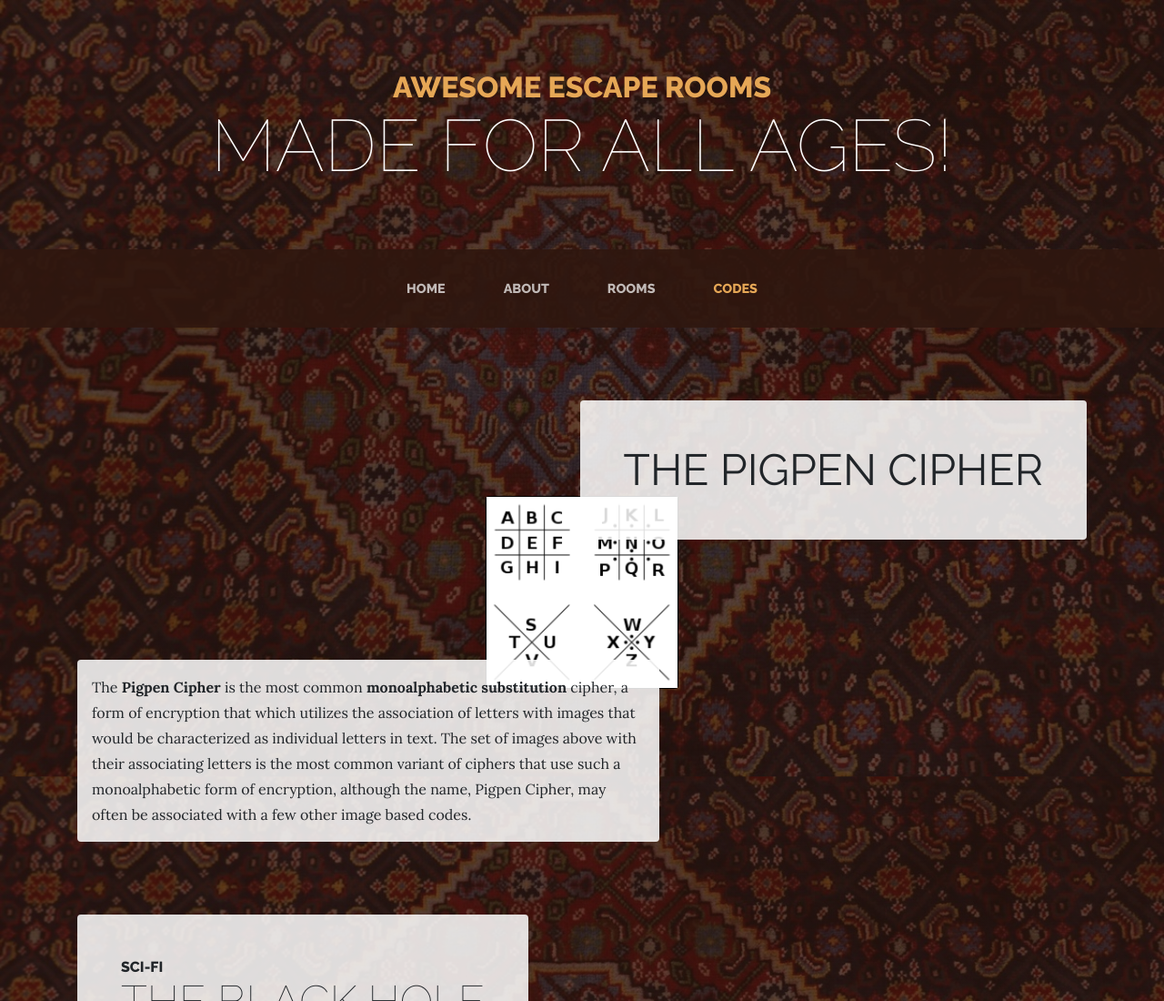
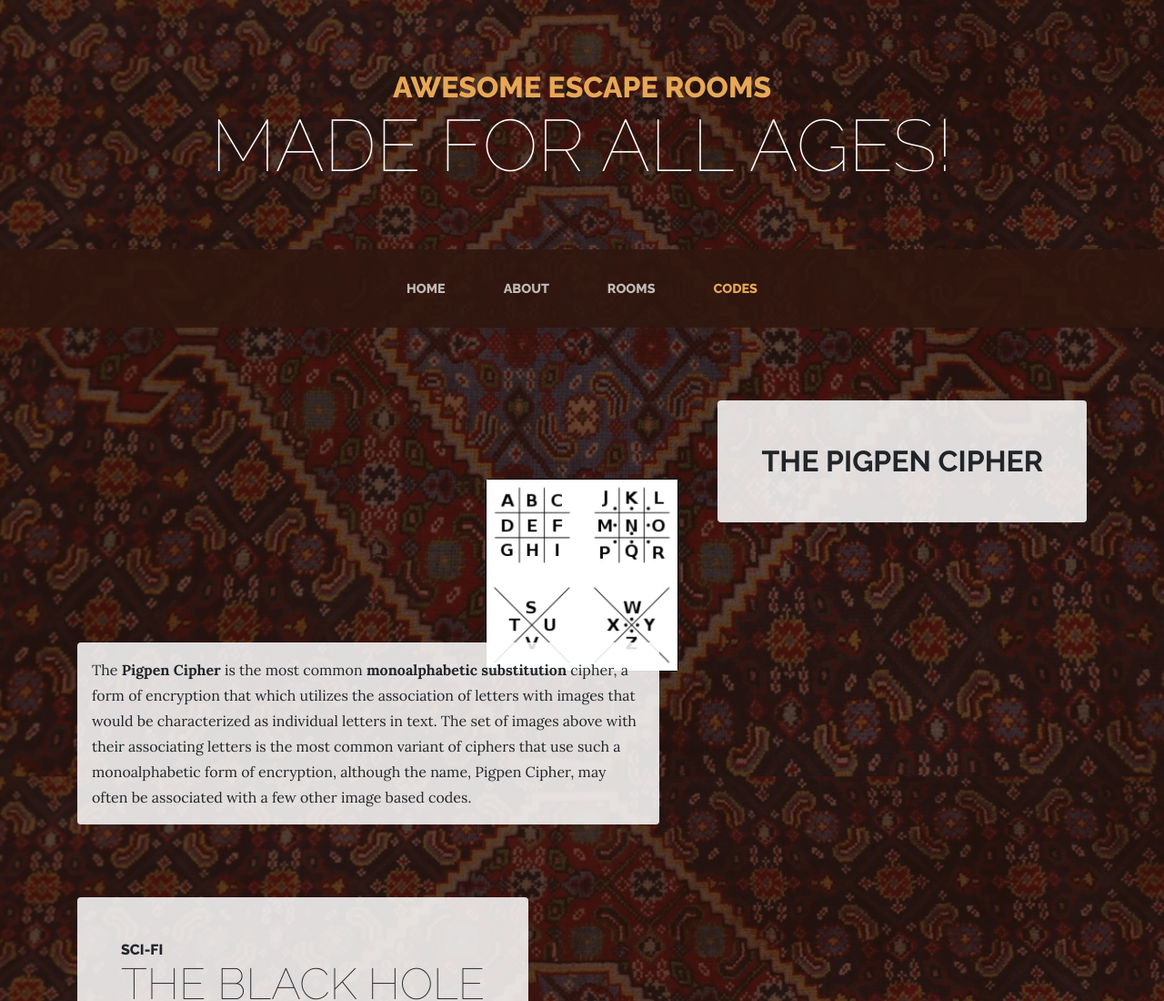
Before and after one commit to RadiantCheddar/websitedesign, a plain HTML site: page codes.html in a window 1280 px wide. Shown: the top 1100 px of the page at 91% size. Drawn offline with nearby package versions, Linux system fonts and the light colour scheme.

Commit message:
Update codes.html

```diff
--- a/codes.html
+++ b/codes.html
@@ -68,7 +68,7 @@
           <div class="product-item-title d-flex">
             <div class="bg-faded p-5 d-flex ml-auto rounded">
               <h2 class="section-heading mb-0">
-		      <span class="section-heading-lower"><b>The Pigpen Cipher</b></span>
+		      <span><b>The Pigpen Cipher</b></span>
               </h2>
             </div>
           </div>
```
